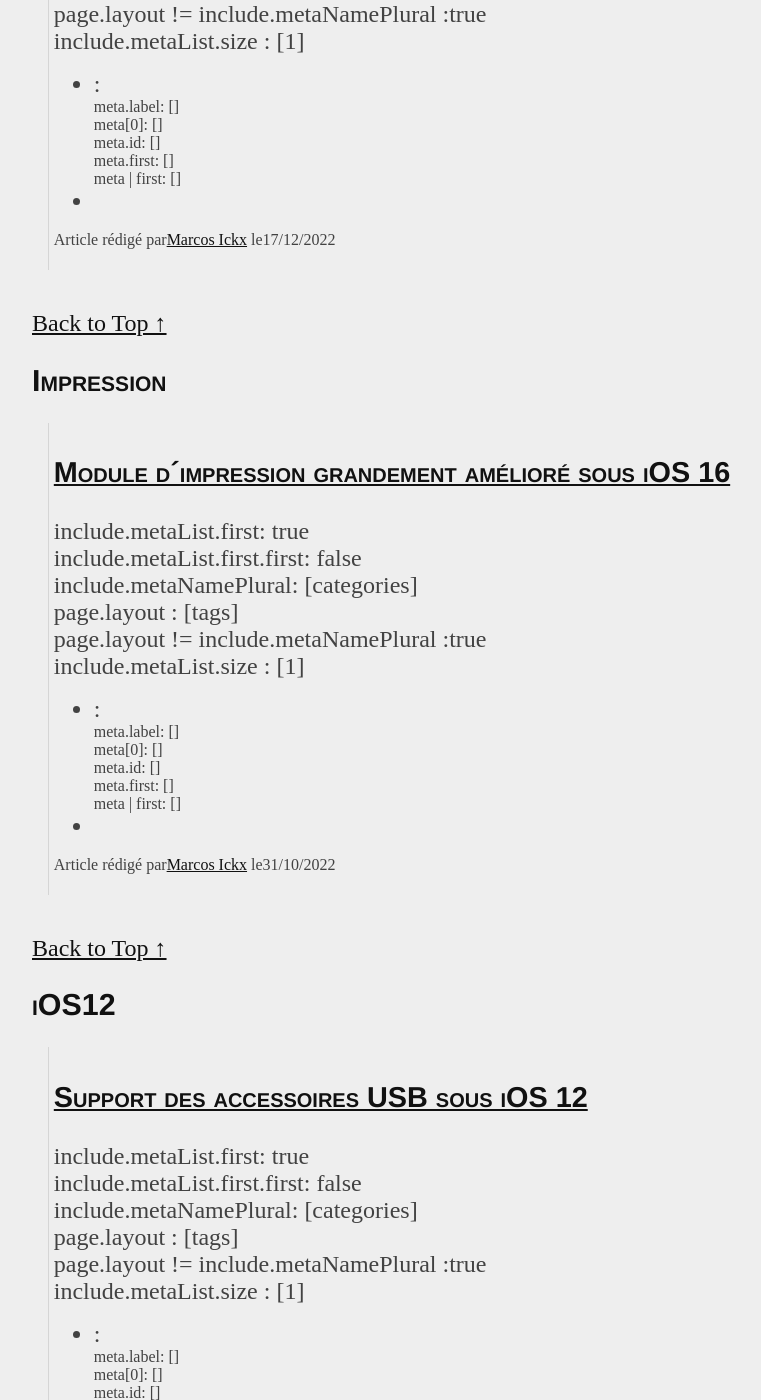
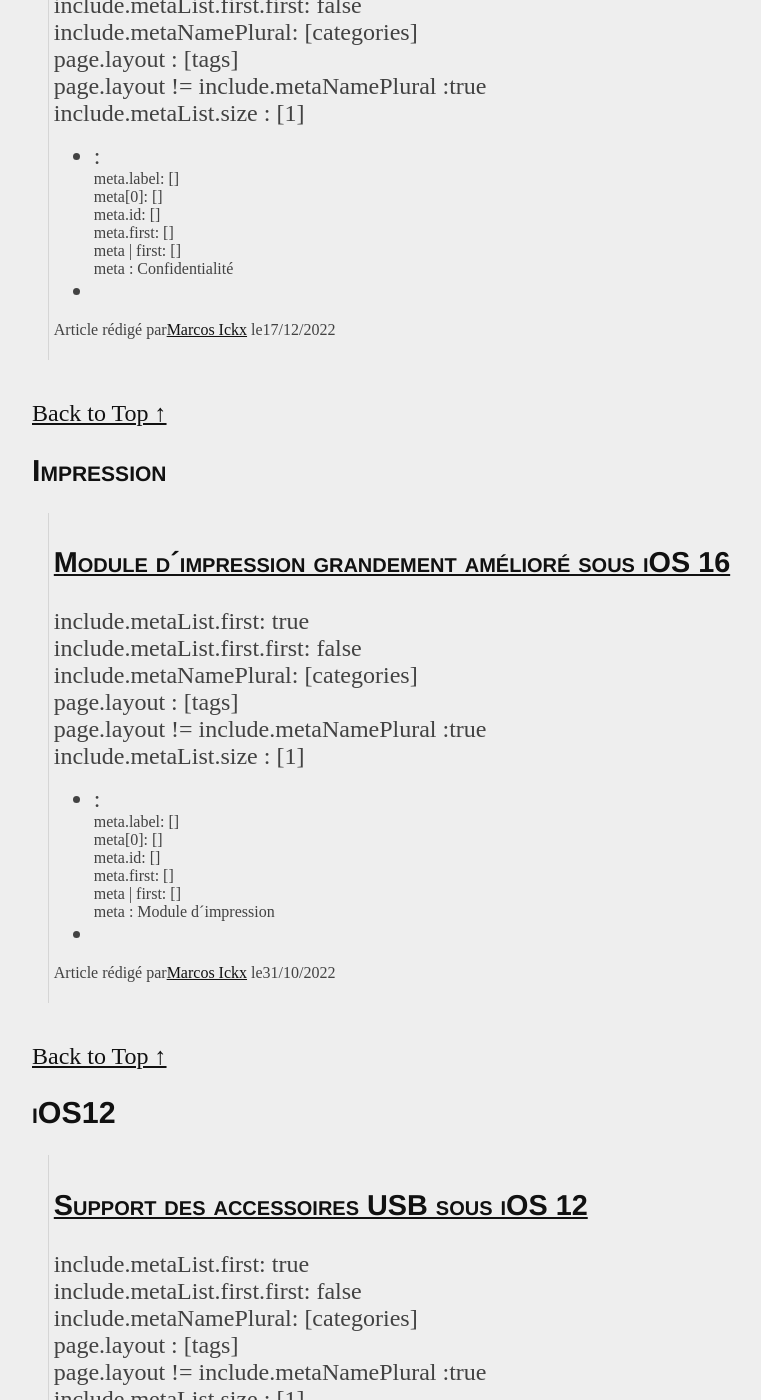
Before and after one commit to MarcosIckx/PreviewMarcosxNet, a Jekyll site: the page built from _pages/tags.md, in a window 1280 px wide and 1400 px high, scrolled down 3203 px. Shown: the whole window, without its empty margins (32-793 px from the left). Built offline with Jekyll 4.4.1, drawn with Linux system fonts in a browser that asks for light colours; some of the changed text lies outside the part shown.

Commit message:
Update meta.html

```diff
--- a/_includes/meta.html
+++ b/_includes/meta.html
@@ -33,6 +33,7 @@
       meta.id: [{{ meta.id }}]<br/>
       meta.first: [{{ meta.first }}]<br/>
       meta | first: [{{ meta |first }}]<br/>
+      meta : {{ meta }}<br/>
     {%- endif -%}
     {%- assign metaName = meta[0] -%}
   <li><a href="/{{include.metaNamePlural}}/#{{ metaName | slugify | downcase }}">{{ metaName }}</a></li>
```
